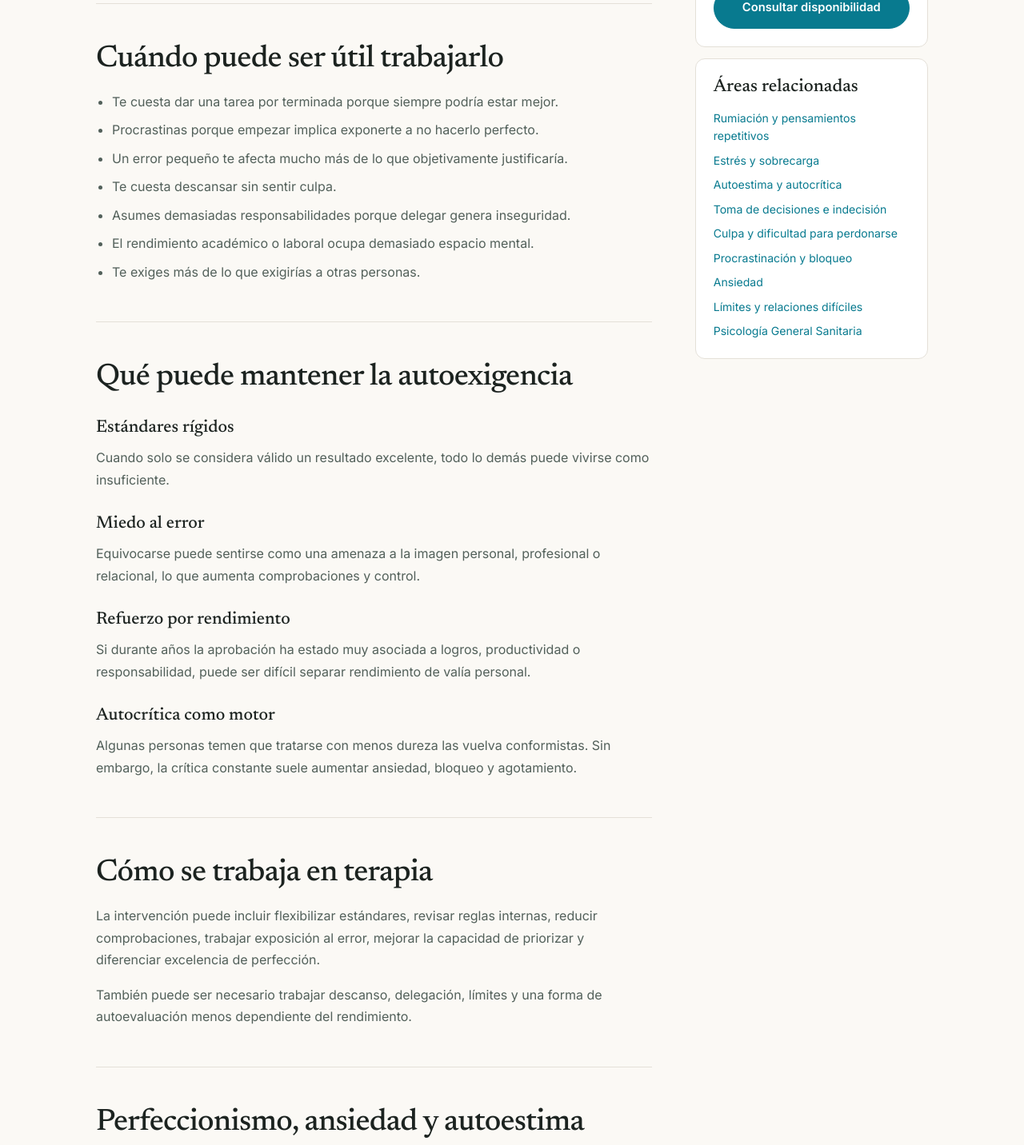
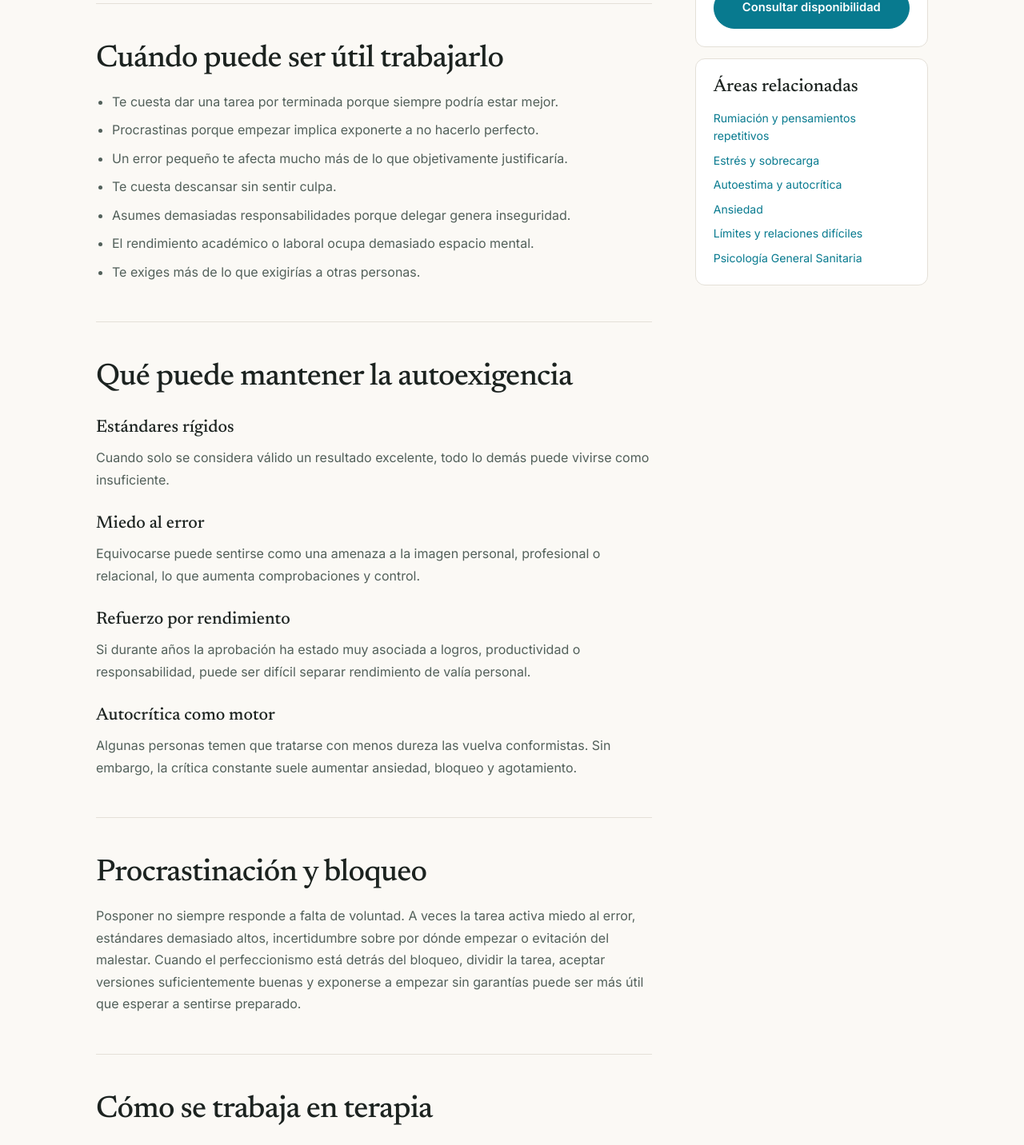
Before and after one commit to carolinasanchezgirona/Portfolio-Carolina, a Next.js app: page /perfeccionismo-y-autoexigencia in a window 1280 px wide. Shown: the part 892-2324 px from the top of the page at 80% size. Built offline with nearby package versions, Linux system fonts and the light colour scheme.

Commit message:
SEO: integrar procrastinación en perfeccionismo

```diff
--- a/app/perfeccionismo-y-autoexigencia/page.tsx
+++ b/app/perfeccionismo-y-autoexigencia/page.tsx
@@ -41,6 +41,11 @@ export default function PerfectionismPage() {
           <section><h2>El perfeccionismo no es simplemente querer hacer las cosas bien</h2><p>El problema aparece cuando los estándares son tan rígidos que cualquier error se interpreta como fracaso, insuficiencia o pérdida de valor personal. Esto puede llevar a revisar en exceso, posponer tareas, trabajar de más o evitar situaciones en las que no existe garantía de hacerlo perfecto.</p></section>
           <section id="cuando-consultar"><h2>Cuándo puede ser útil trabajarlo</h2><ul><li>Te cuesta dar una tarea por terminada porque siempre podría estar mejor.</li><li>Procrastinas porque empezar implica exponerte a no hacerlo perfecto.</li><li>Un error pequeño te afecta mucho más de lo que objetivamente justificaría.</li><li>Te cuesta descansar sin sentir culpa.</li><li>Asumes demasiadas responsabilidades porque delegar genera inseguridad.</li><li>El rendimiento académico o laboral ocupa demasiado espacio mental.</li><li>Te exiges más de lo que exigirías a otras personas.</li></ul></section>
           <section><h2>Qué puede mantener la autoexigencia</h2><h3>Estándares rígidos</h3><p>Cuando solo se considera válido un resultado excelente, todo lo demás puede vivirse como insuficiente.</p><h3>Miedo al error</h3><p>Equivocarse puede sentirse como una amenaza a la imagen personal, profesional o relacional, lo que aumenta comprobaciones y control.</p><h3>Refuerzo por rendimiento</h3><p>Si durante años la aprobación ha estado muy asociada a logros, productividad o responsabilidad, puede ser difícil separar rendimiento de valía personal.</p><h3>Autocrítica como motor</h3><p>Algunas personas temen que tratarse con menos dureza las vuelva conformistas. Sin embargo, la crítica constante suele aumentar ansiedad, bloqueo y agotamiento.</p></section>
+          <section>
+            <h2>Procrastinación y bloqueo</h2>
+            <p>Posponer no siempre responde a falta de voluntad. A veces la tarea activa miedo al error, estándares demasiado altos, incertidumbre sobre por dónde empezar o evitación del malestar. Cuando el perfeccionismo está detrás del bloqueo, dividir la tarea, aceptar versiones suficientemente buenas y exponerse a empezar sin garantías puede ser más útil que esperar a sentirse preparado.</p>
+          </section>
+
           <section><h2>Cómo se trabaja en terapia</h2><p>La intervención puede incluir flexibilizar estándares, revisar reglas internas, reducir comprobaciones, trabajar exposición al error, mejorar la capacidad de priorizar y diferenciar excelencia de perfección.</p><p>También puede ser necesario trabajar descanso, delegación, límites y una forma de autoevaluación menos dependiente del rendimiento.</p></section>
           <section><h2>Perfeccionismo, ansiedad y autoestima</h2><p>La autoexigencia puede relacionarse con <a href="/ansiedad/">ansiedad</a> y con una autoestima muy dependiente del resultado. Cuando la autocrítica tiene mucho peso, puede ser útil revisar también <a href="/autoestima-y-autocritica/">autoestima y autocrítica</a>.</p></section>
           <section><h2>Rendimiento sostenible frente a exigencia constante</h2><p>El objetivo no es renunciar a la ambición ni dejar de esforzarse. Se trata de poder elegir dónde merece la pena invertir energía y aceptar resultados suficientemente buenos cuando la excelencia no aporta un beneficio real.</p><div className="seo-callout"><strong>Hacerlo bien no exige hacerlo perfecto.</strong><span>La flexibilidad permite mantener estándares sin convertirlos en una amenaza constante.</span></div></section>
@@ -50,9 +55,6 @@ export default function PerfectionismPage() {
           <div className="seo-card"><h3>Áreas relacionadas</h3><div className="seo-related"><a href="/rumiacion-y-pensamientos-repetitivos/">Rumiación y pensamientos repetitivos</a>
               <a href="/estres-y-sobrecarga/">Estrés y sobrecarga</a>
               <a href="/autoestima-y-autocritica/">Autoestima y autocrítica</a>
-              <a href="/toma-de-decisiones-e-indecision/">Toma de decisiones e indecisión</a>
-              <a href="/culpa-y-dificultad-para-perdonarse/">Culpa y dificultad para perdonarse</a>
-              <a href="/procrastinacion-y-bloqueo/">Procrastinación y bloqueo</a>
 <a href="/ansiedad/">Ansiedad</a><a href="/limites-y-relaciones-dificiles/">Límites y relaciones difíciles</a><a href="/psicologia/">Psicología General Sanitaria</a></div></div>
         </aside>
       </div>
```
